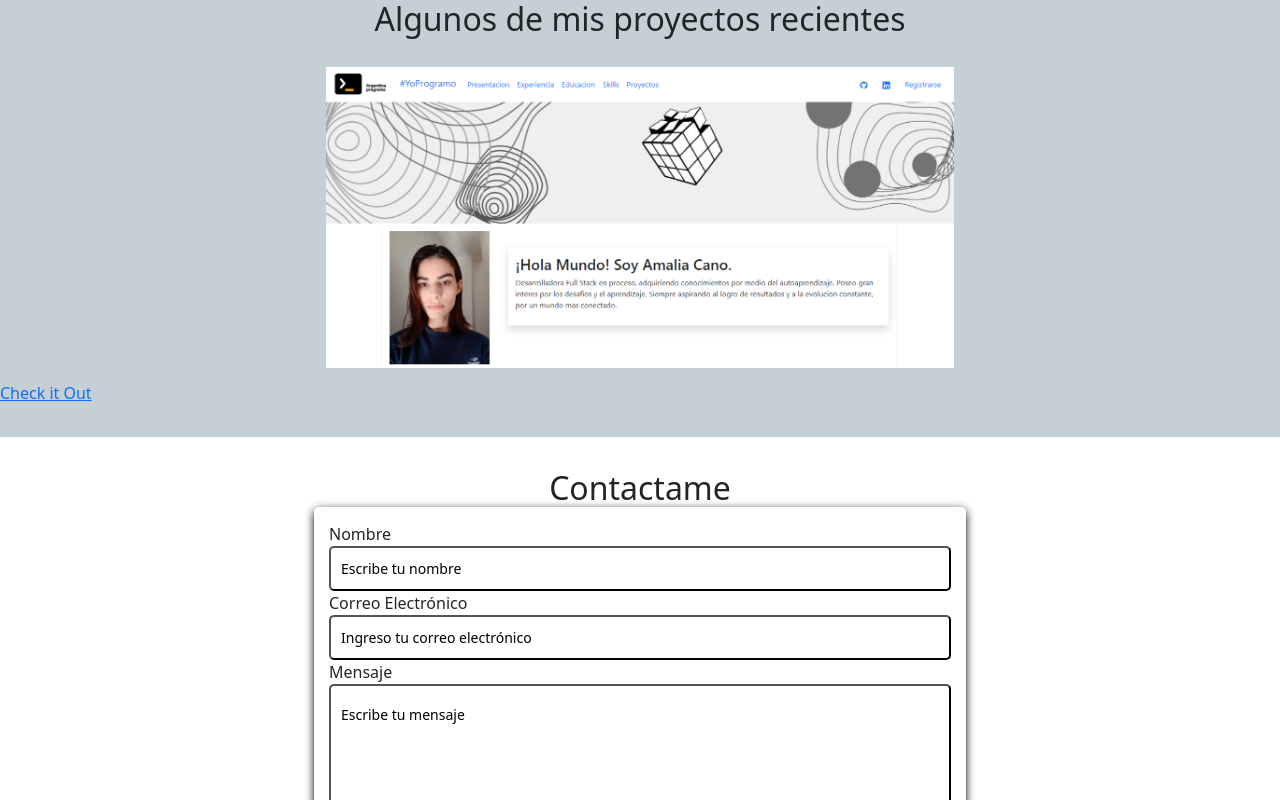
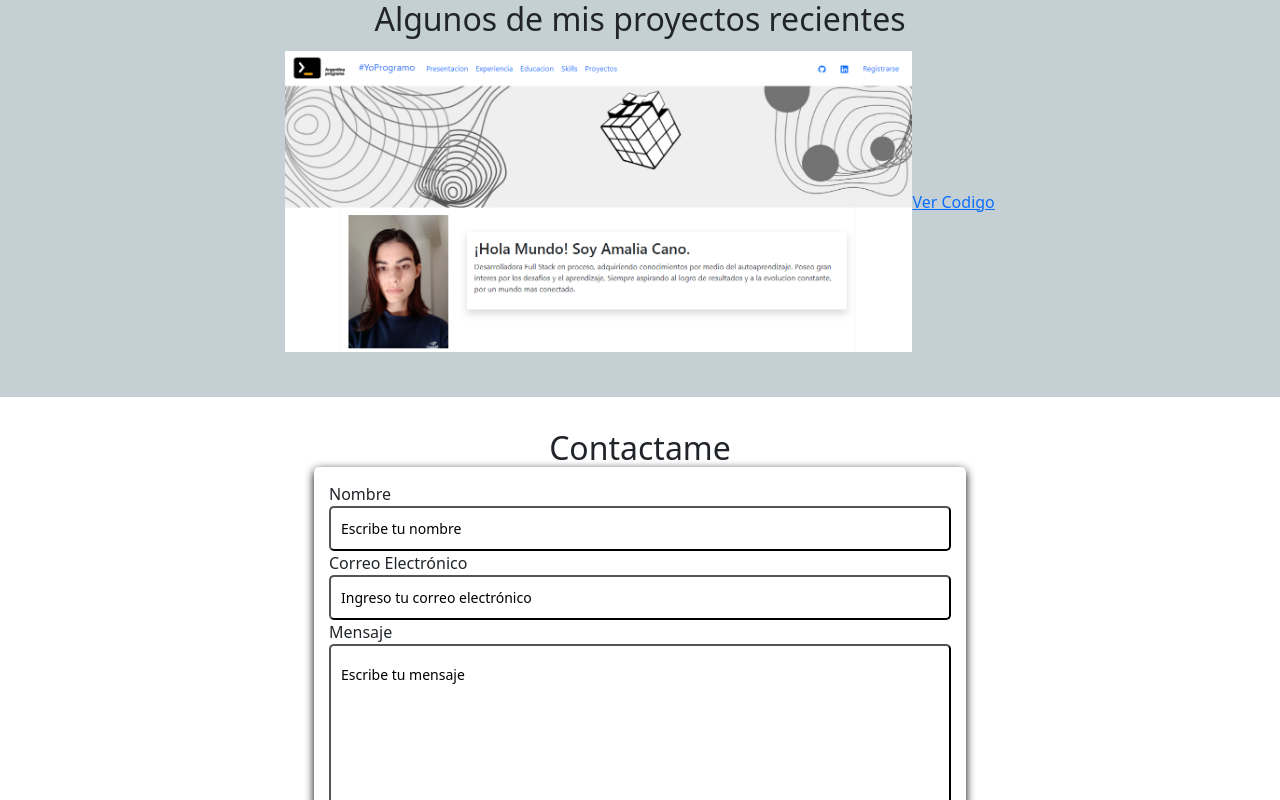
Before and after one commit to amaliacano/angularproyecto, an Angular app: page / in a window 1280 px wide. Shown: the part 2184-2984 px from the top of the page. Built offline with nearby package versions, Linux system fonts and the light colour scheme.

Commit message:
arreglos up arrow

```diff
--- a/src/app/app.component.html
+++ b/src/app/app.component.html
@@ -236,9 +236,10 @@
         loading="lazy"
         class="project-pic"
       />
+      <a href="#" target="_blank" class="enlace-de-proyecto">Ver Codigo</a>
     </div>
   </div>
-  <a href="#" target="_blank" class="enlace-de-proyecto">Check it Out</a>
+
 </section>
 
 
@@ -297,9 +298,10 @@
 <i class="desplazarse-hacia-arriba" id="desplazarse-hacia-arriba"
 ><img
   src="../assets/imagenes/up-arrow-svgrepo-com.svg"
-  class="socicon up-arrow"
+  class="up-arrow"
   alt="desplazarse-hacia-arriba"
 /></i>
+
 
 <!-- footer -->
 <footer>
--- a/src/styles.css
+++ b/src/styles.css
@@ -64,6 +64,7 @@
     text-align: center;
     margin-bottom: 1rem;
     margin-bottom: black;
+    margin-bottom: var(--bg-color);
   }
 
 
@@ -87,12 +88,10 @@
   }
 
 
-.enlace-de-proyecto {
-  margin-bottom: var(--bottom-margin);
-  text-align: center;
-    align-items: center;
-    justify-content: center;
-}
+  .enlace-de-proyecto {
+    margin-bottom: var(10%);
+    text-align: center;
+  }
 
 
 
@@ -160,14 +159,14 @@
 
 .desplazarse-hacia-arriba {
   position: fixed;
-  right: 0.5%;
-  bottom: 50%;
+  right: 0.1%;
+  bottom: 3%;
   cursor: pointer;
 }
 
-.socicon {
-  width: 10%;
-  height: 15%;
+.up-arrow {
+  width: 3rem;
+  height: 3rem;
 }
 
 footer {
@@ -176,3 +175,5 @@ footer {
   text-align: center;
   margin: 2rem 0 0;
 }
+
+@media screen and (max-width: 720px)
```
